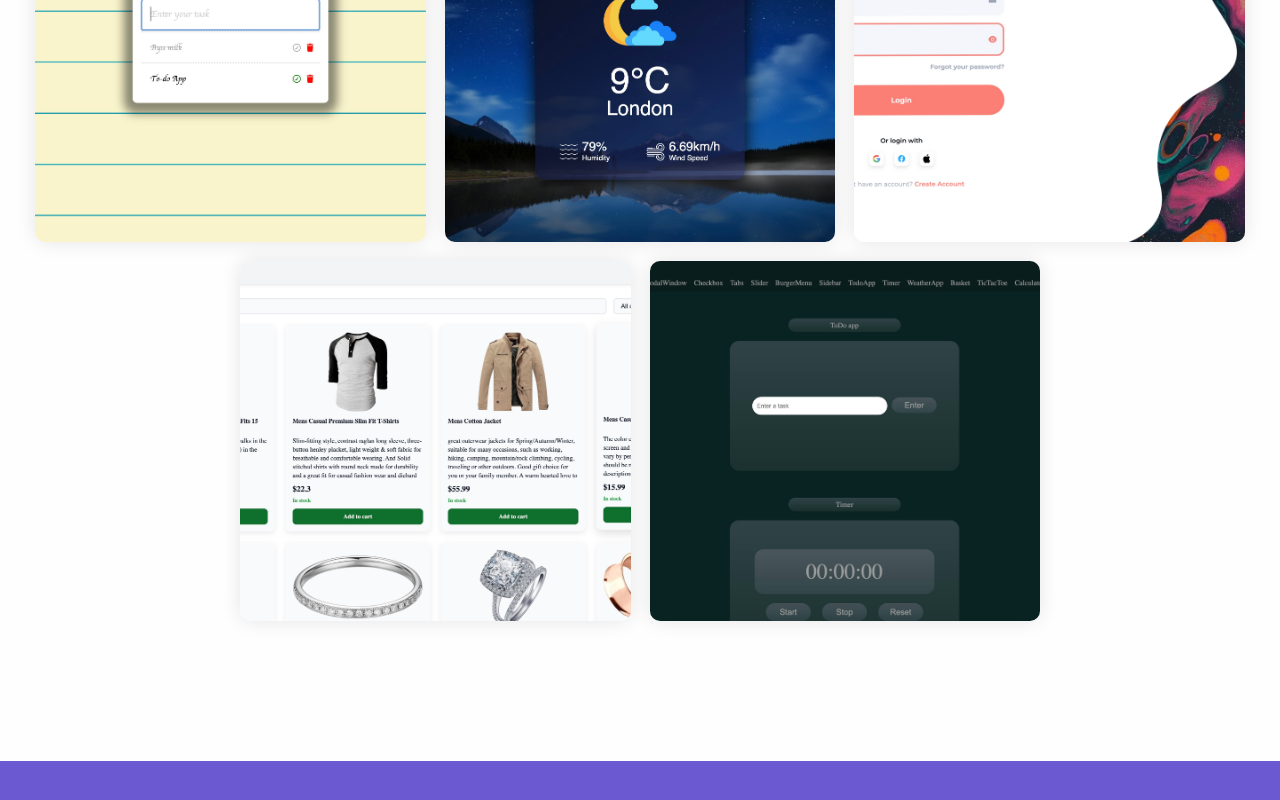
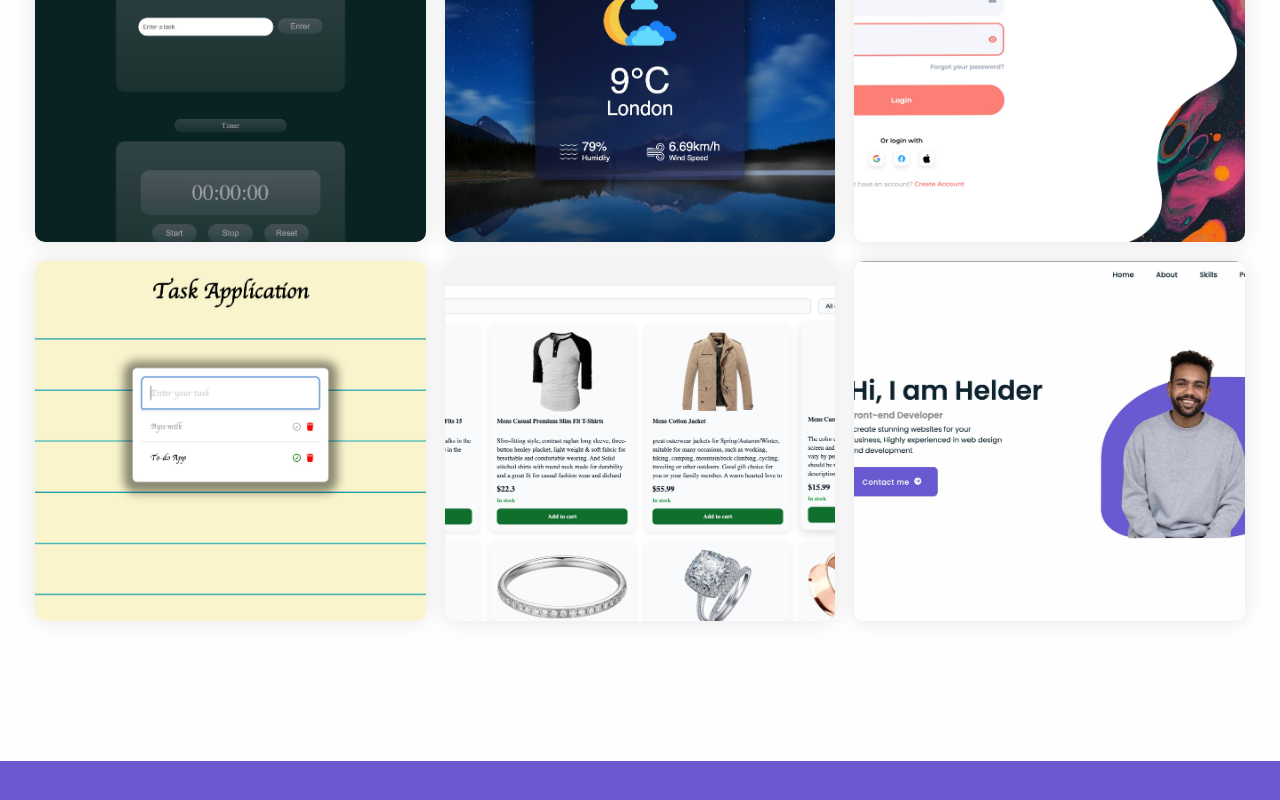
Before and after one commit to HelderGoma/React-portfolio, a React (Vite) app: page / in a window 1280 px wide. Shown: the part 3585-4385 px from the top of the page. Built offline with nearby package versions, Linux system fonts and the light colour scheme.

Commit message:
update portfolio

```diff
--- a/src/assets/images/index.js
+++ b/src/assets/images/index.js
@@ -5,6 +5,6 @@ import portfolio2 from "./portfolio-2.webp";
 import portfolio3 from "./portfolio-3.webp";
 import portfolio4 from "./portfolio-4.webp";
 import portfolio5 from "./portfolio-5.webp";
-// import portfolio6 from "./portfolio-6.webp";
+import portfolio6 from "./portfolio-6.webp";
 
-export { mainImg, aboutImg, portfolio1, portfolio2, portfolio3, portfolio4, portfolio5 };
+export { mainImg, aboutImg, portfolio1, portfolio2, portfolio3, portfolio4, portfolio5, portfolio6 };
--- a/src/data/portfolioData.js
+++ b/src/data/portfolioData.js
@@ -1,13 +1,14 @@
 
-import { portfolio1, portfolio2, portfolio3, portfolio4, portfolio5 } from "../assets/images"
+import { portfolio1, portfolio2, portfolio3, portfolio4, portfolio5, portfolio6 } from "../assets/images"
 
 export const portfolioData = [
-    {
+
+       {
         id: 1,
-        title: "Task Manager",
-        category: "Web Application / Frontend Project",
-        imgSrc: portfolio1,
-        description: "A minimalist task management application for planning and tracking tasks."
+        title: "Practice Hub: Frontend Lab",
+        category: "Web UI Experiments",
+        imgSrc: portfolio5,
+        description: "A collection of practice mini projects featuring responsive layouts, interactive UI elements, and basic web functionality to showcase frontend development skills. https://heldergoma.github.io/Pet-Projects/#/"
     },
     {
 
@@ -18,6 +19,7 @@ export const portfolioData = [
         description: "Weather application with day and night themes based on real-time API data."
 
     },
+
     {
 
         id: 3,
@@ -29,26 +31,25 @@ export const portfolioData = [
     },
     {
         id: 4,
+        title: "Task Manager",
+        category: "Web Application / Frontend Project",
+        imgSrc: portfolio1,
+        description: "A minimalist task management application for planning and tracking tasks."
+    },
+
+
+    {
+        id: 5,
         title: "E-Commerce Product Catalog (React + Redux Toolkit)",
         category: "Web Application / TypeScript",
         imgSrc: portfolio4,
         description: "Product catalog built with React and TypeScript.The project includes product listing, product cards, and a fully functional shopping cart with quantity management and persistence via localStorage.State management is implemented using Redux Toolkit.The application follows a modular architecture and includes unit and component tests using Vitest and React Testing Library. https://heldergoma.github.io/React-catalog/#/"
     },
     {
-        id: 5,
-        title: "Practice Hub: Frontend Lab",
-        category: "Web UI Experiments",
-        imgSrc: portfolio5,
-        description: "A collection of practice mini projects featuring responsive layouts, interactive UI elements, and basic web functionality to showcase frontend development skills. https://heldergoma.github.io/Pet-Projects/#/"
+        id: 6,
+        title: "Portfolio",
+        category: "Frontend / React",
+        imgSrc: portfolio6,
+        description: "My portfolio website, showcasing my skills and projects."
     }
-
-]
-
-//     {
-//         id: 6,
-//         title: "Project 6",
-//         category: "Category 6",
-//         imgSrc: portfolio6,
-//         description: "lorem ipsum dolor sit amet consectetur adipisicing elit. Quisquam, voluptatum."
-//     }
-// ];
+];
```
Also changed, not shown: src/assets/images/portfolio-6.webp (added).
